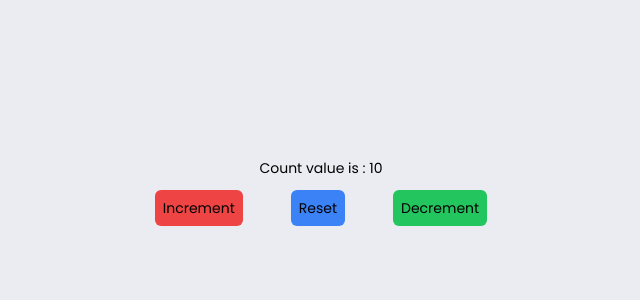
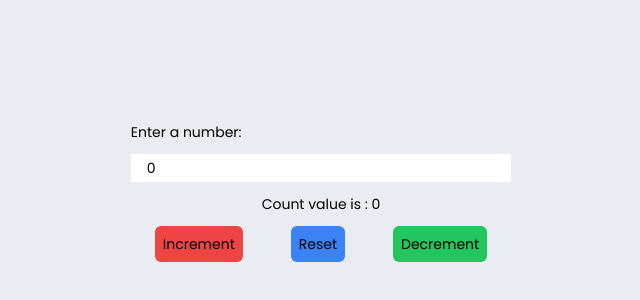
Before and after one commit to Wura-ola/interactive-comments-section-main, a React (Vite) app: page / in a window 1280 px wide. Shown: the part 228-528 px from the top of the page, without its empty margins (331-971 px from the left). Built offline with nearby package versions, Linux system fonts and the light colour scheme.

Commit message:
committed

```diff
--- a/src/components/Counter.jsx
+++ b/src/components/Counter.jsx
@@ -1,28 +1,49 @@
 import React, { useState } from "react";
 import Button from "./Button";
+// import Form from "./Form";
 
 const couter = () => {
-  const [count, setCount] = useState(10);
+  // const [count, setCount] = useState(0);
+  const [inputValue, setInputValue] = useState(0);
 
   const increment = (amount) => {
     if (typeof amount !== "number") {
     } else {
-      setCount((count) => count + amount);
+      setInputValue((inputValue) => Number(inputValue) + Number(amount));
+      // setInputValue(value + amount);
     }
   };
   const decrement = (amount) => {
     if (typeof amount !== "number") {
     } else {
-      setCount((count) => count - amount);
+      setInputValue((inputValue) => Number(inputValue) - Number(amount));
+      // setInputValue((inputValue) => inputValue - amount);
     }
   };
   const reset = () => {
-    setCount(0);
+    setInputValue(0);
   };
+
+  const handleInputChange = (e) => {
+    setInputValue(e.target.value);
+  };
+  console.log(inputValue);
   return (
     <div className="ml-6">
+      <div className="flex flex-col">
+        <label htmlFor="">Enter a number:</label>
+        <input
+          placeholder="Enter a number"
+          type="number"
+          value={inputValue}
+          onChange={handleInputChange}
+          className="px-4 py-1 mt-3 mb-3"
+        />
+      </div>
+
+      {/* <Form value={inputValue} onChange={handleInputChange} /> */}
       <h1 className=" mb-3 flex justify-center items-center">
-        Count value is : {count}
+        Count value is : {inputValue}
       </h1>
 
       <Button
@@ -40,7 +61,7 @@ const couter = () => {
         className="p-2 rounded-md bg-green-500 disabled:cursor-not-allowed"
         text="Decrement"
         handleButton={() => decrement(3)}
-        disabled={count <= 0}
+        disabled={inputValue <= 0}
       />
     </div>
   );
--- /dev/null
+++ b/src/components/Form.jsx
@@ -0,0 +1,13 @@
+import React from "react";
+
+function Form({ inputValue, setInputValue }) {
+  return (
+    <input
+      placeholder="Enter a number"
+      type="number"
+      value={inputValue}
+    ></input>
+  );
+}
+
+export default Form;
```
